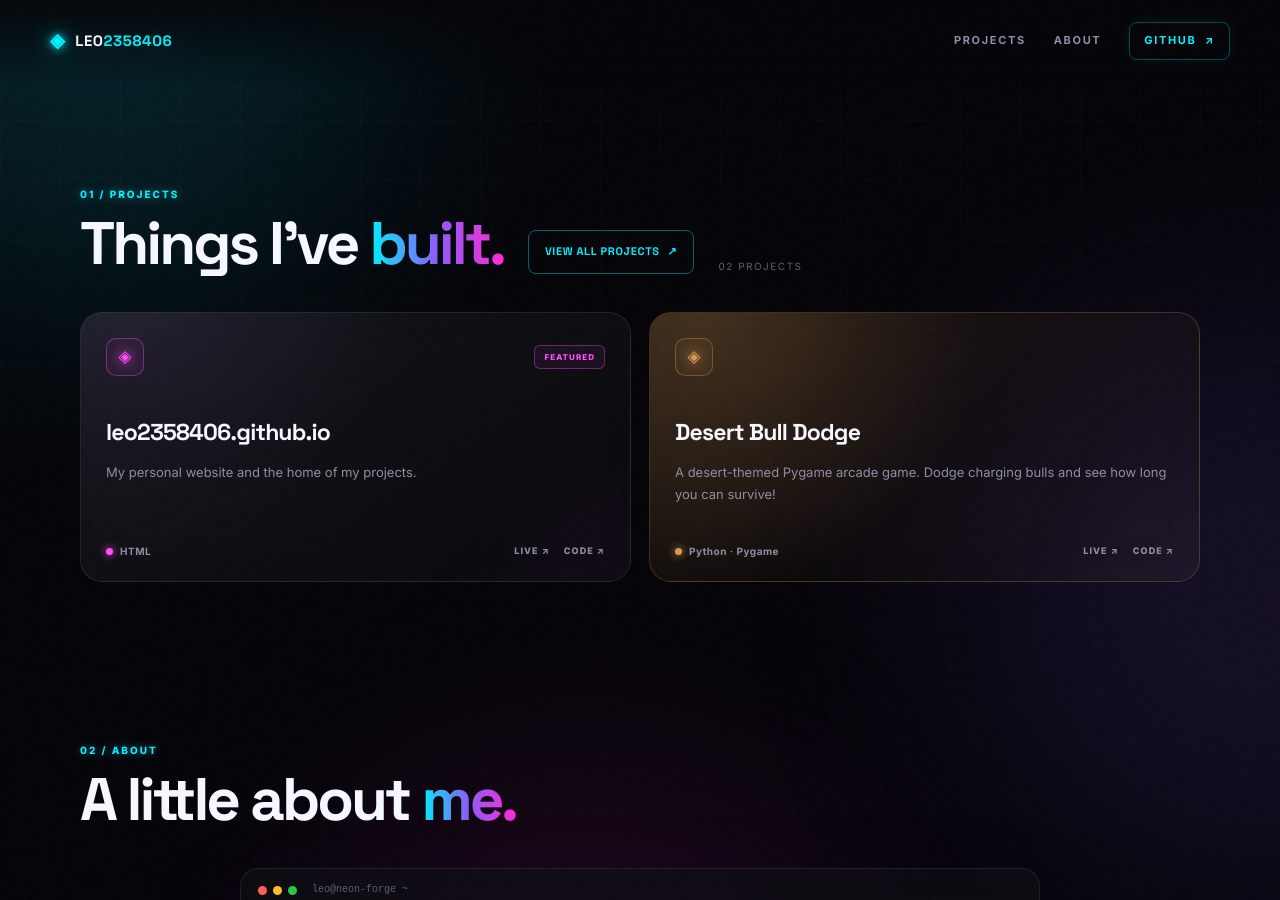
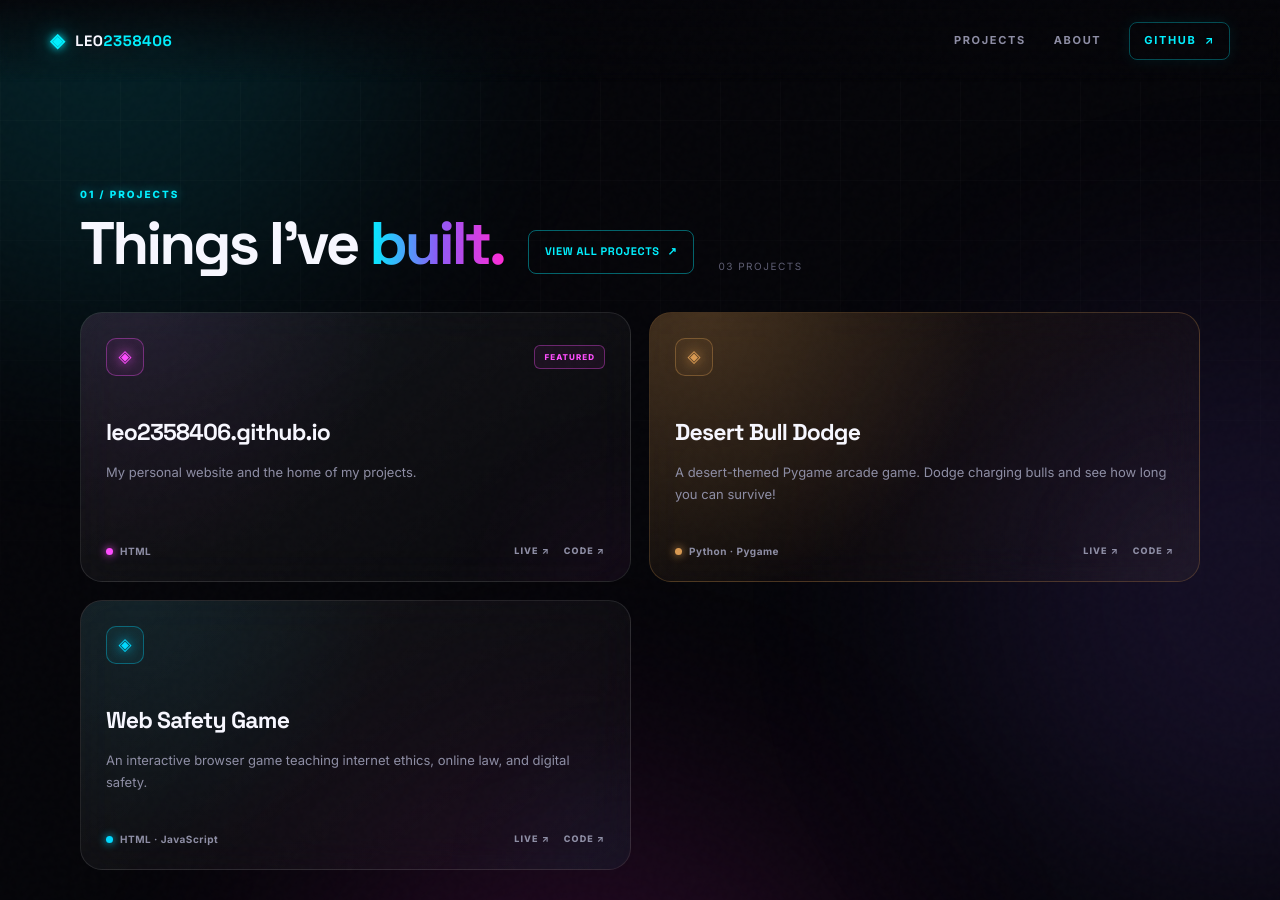
Before and after one commit to leo2358406/leo2358406.github.io, a Jekyll site: the page built from index.md, in a window 1280 px wide and 900 px high, scrolled down 814 px. Built offline with Jekyll 4.4.1, drawn with Linux system fonts in a browser that asks for light colours.

Commit message:
new homepage card

```diff
--- a/_config.yml
+++ b/_config.yml
@@ -39,6 +39,14 @@ projects:
     color: "#D99A52"
     featured: false
 
+  - name: "Web Safety Game"
+    description: "An interactive browser game teaching internet ethics, online law, and digital safety."
+    url: "https://github.com/leo2358406/Web-Safety-Game"
+    live: "https://leo2358406.github.io/Web-Safety-Game/index.html"
+    language: "HTML · JavaScript"
+    color: "#00D9FF"
+    featured: false
+
   # Example:
   #
   # - name: "My Awesome Project"
```
